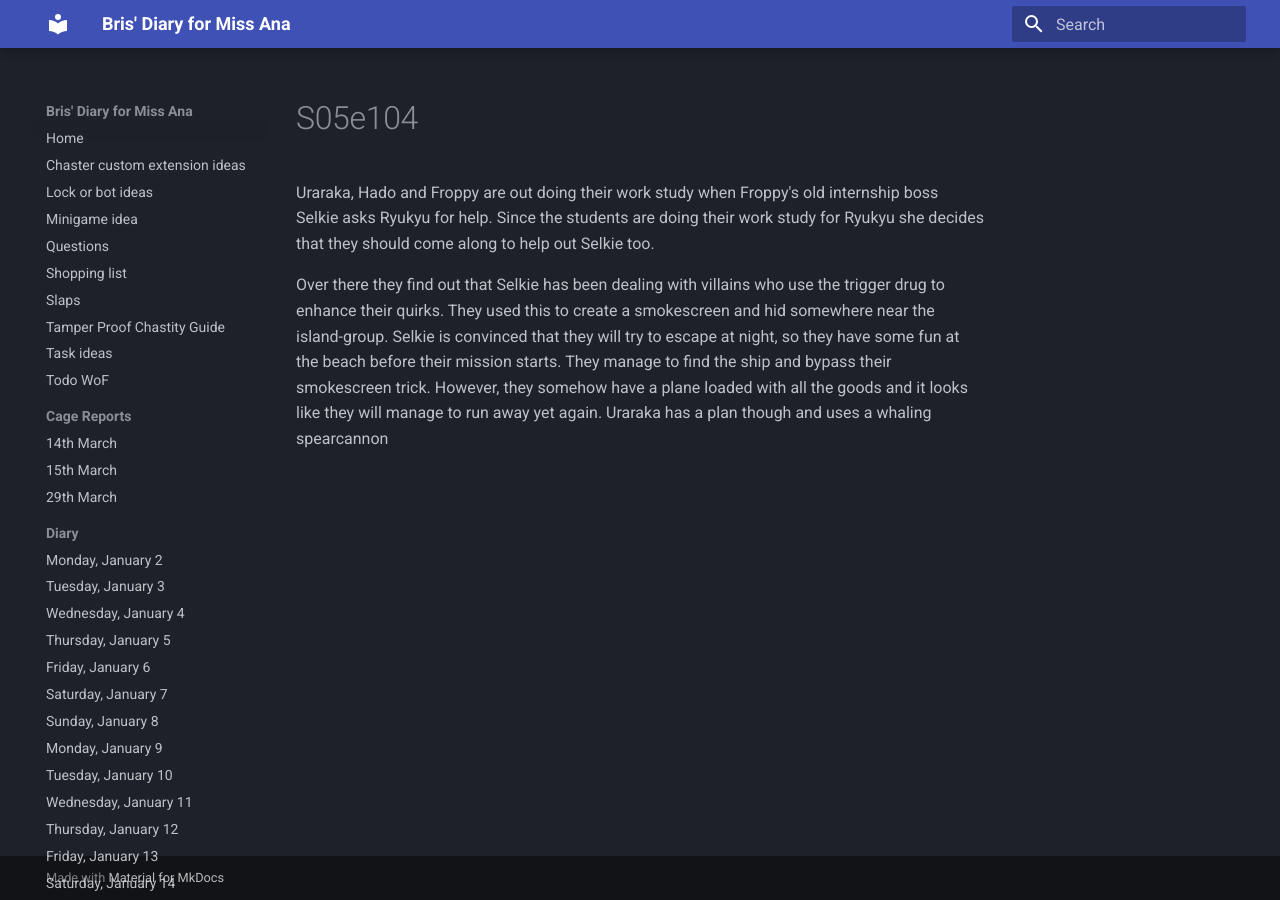
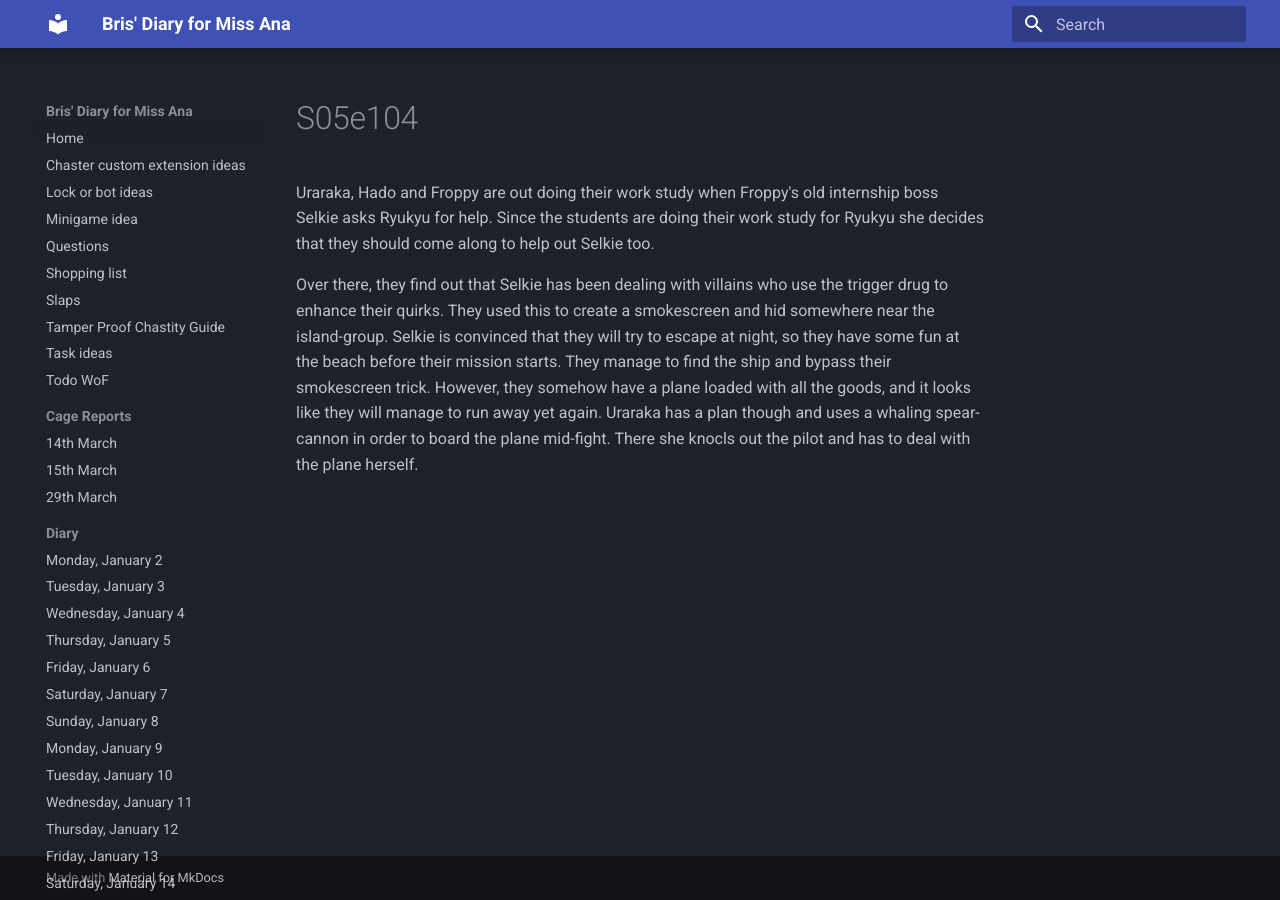
Before and after one commit to bris00/DFMA, an MkDocs documentation site: the page built from diary/Series/My Hero Academia/s05e104.md, in a window 1280 px wide. Built offline with MkDocs 1.6.1 and Material for MkDocs 9.7.7, drawn with Linux system fonts in a browser that asks for light colours.

Commit message:
vault backup: 2023-05-02 17:04:34
Affected files:
diary/.obsidian/workspace.json
diary/Fitness Reports/2023 - week 18.md
diary/Series/My Hero Academia/s05e104.md

```diff
--- a/diary/Series/My Hero Academia/s05e104.md
+++ b/diary/Series/My Hero Academia/s05e104.md
@@ -1,3 +1,3 @@
 Uraraka, Hado and Froppy are out doing their work study when Froppy's old internship boss Selkie asks Ryukyu for help. Since the students are doing their work study for Ryukyu she decides that they should come along to help out Selkie too.
 
-Over there they find out that Selkie has been dealing with villains who use the trigger drug to enhance their quirks. They used this to create a smokescreen and hid somewhere near the island-group. Selkie is convinced that they will try to escape at night, so they have some fun at the beach before their mission starts. They manage to find the ship and bypass their smokescreen trick. However, they somehow have a plane loaded with all the goods and it looks like they will manage to run away yet again. Uraraka has a plan though and uses a whaling spearcannon
+Over there, they find out that Selkie has been dealing with villains who use the trigger drug to enhance their quirks. They used this to create a smokescreen and hid somewhere near the island-group. Selkie is convinced that they will try to escape at night, so they have some fun at the beach before their mission starts. They manage to find the ship and bypass their smokescreen trick. However, they somehow have a plane loaded with all the goods, and it looks like they will manage to run away yet again. Uraraka has a plan though and uses a whaling spear-cannon in order to board the plane mid-fight. There she knocls out the pilot and has to deal with the plane herself.
```
Also changed, not shown: diary/Fitness Reports/2023 - week 18.md (added, +7 -0 lines), 1 other file.
